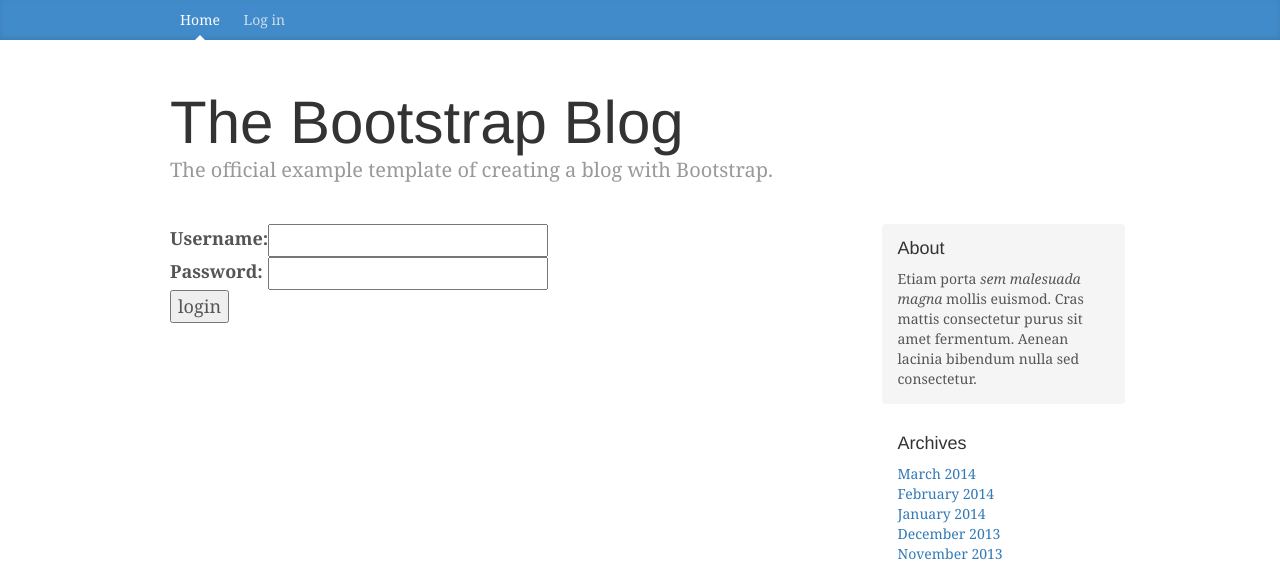
After one commit to paulmouzas/blogodrone, a Django app: page /blog/login in a window 1280 px wide. The commit adds this page. Shown: the top 563 px of the page. Run offline with Django 3.2, Linux system fonts and the light colour scheme; parts of the project's set-up code (start-up, migrations or seed data) failed here and were passed over; some libraries are stand-ins or nearby versions.

Commit message:
add login form

```diff
--- a/blog/models.py
+++ b/blog/models.py
@@ -19,3 +19,7 @@ class Comment(models.Model):
 
     def __unicode__(self):
         return self.text
+
+class LoginForm(forms.Form):
+    username = forms.CharField(max_length=25)
+    password = forms.CharField(widget=forms.PasswordInput)
--- a/blog/templates/blog/base.html
+++ b/blog/templates/blog/base.html
@@ -27,9 +27,9 @@
         <nav class="blog-nav">
           <a class="blog-nav-item active" href="#">Home</a>
           {% if user.is_authenticated %}
-          <a class="blog-nav-item" href="logout">Sign out</a>
+          <a class="blog-nav-item" href="logout">Log out</a>
           {% else %}
-          <a class="blog-nav-item" href="#">Log in</a>
+          <a class="blog-nav-item" href="login">Log in</a>
           {% endif %}
         </nav>
       </div>
--- /dev/null
+++ b/blog/templates/blog/login_form.html
@@ -0,0 +1,26 @@
+{% extends "blog/base.html" %}
+
+{% block content %}
+
+{% if form.errors %}
+<p>Your username and password didn't match. Please try again.</p>
+{% endif %}
+
+<form method="post" action="login">
+{% csrf_token %}
+<table>
+<tr>
+    <td>{{ form.username.label_tag }}</td>
+    <td>{{ form.username }}</td>
+</tr>
+<tr>
+    <td>{{ form.password.label_tag }}</td>
+    <td>{{ form.password }}</td>
+</tr>
+</table>
+
+<input type="submit" value="login" />
+<input type="hidden" name="next" value="{{ next }}" />
+</form>
+
+{% endblock %}
--- a/blog/urls.py
+++ b/blog/urls.py
@@ -5,4 +5,5 @@ urlpatterns = patterns('',
     url(r'^$', views.index, name='index'),
     url(r'^(?P<entry_id>\d+)/$', views.detail, name='detail'),
     url(r'^logout$', 'django.contrib.auth.views.logout', {'next_page': 'index'}),
+    url(r'^login$', views.login, name='login')
 )
--- a/blog/views.py
+++ b/blog/views.py
@@ -1,8 +1,9 @@
 from django.shortcuts import render
-from django.http import HttpResponse, Http404
+from django.http import HttpResponse, Http404, HttpResponseRedirect
 from django.template import RequestContext, loader
-from blog.models import Entry
-from django.contrib.auth import logout
+from blog.models import Entry, LoginForm
+from django.contrib.auth import logout, authenticate
+from django.contrib.auth import login as auth_login
 
 def index(request):
     latest_entry_list = Entry.objects.order_by('-pub_date')[:5]
@@ -18,3 +19,24 @@ def detail(request, entry_id):
     except Entry.DoesNotExist:
         raise Http404
     return render(request, 'blog/detail.html', {'entry': entry})
+
+def login(request):
+    if request.method == "POST":
+        form = LoginForm(request.POST)
+        username = request.POST['username']
+        password = request.POST['password']
+        user = authenticate(username=username, password=password)
+        if user is not None:
+            if user.is_active:
+                auth_login(request, user)
+                return HttpResponseRedirect('/blog/')
+            else:
+                pass
+        else:
+            pass
+    else:
+        form = LoginForm()
+
+    return render(request, 'blog/login_form.html', {
+        'form': form
+    })
```
Also changed, not shown: db.sqlite3, 3 other files.
